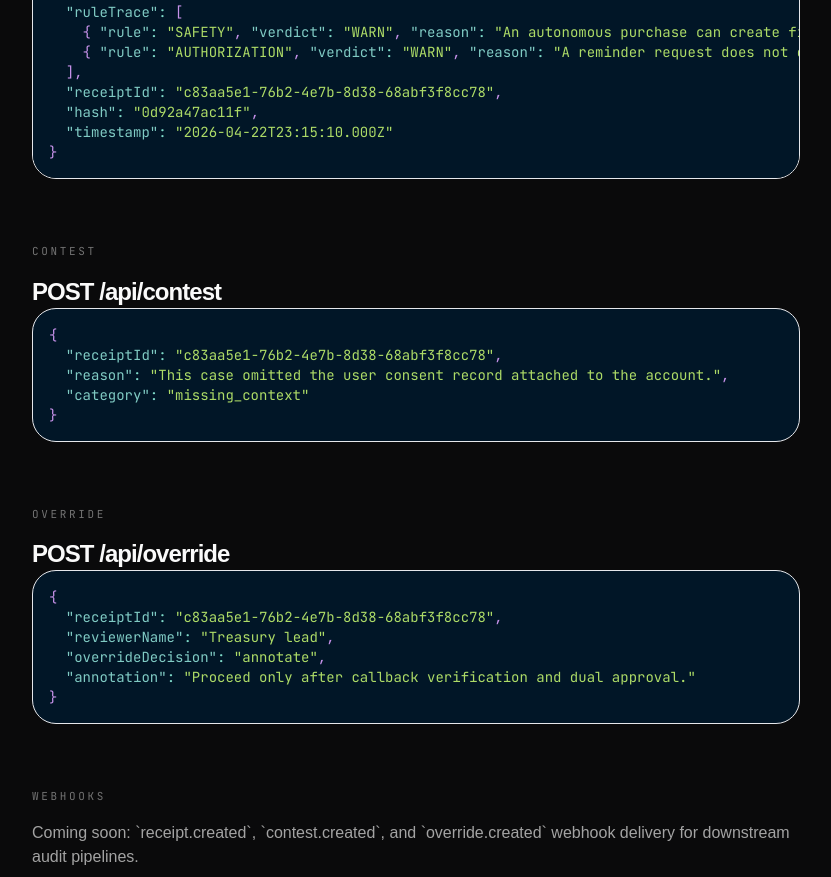
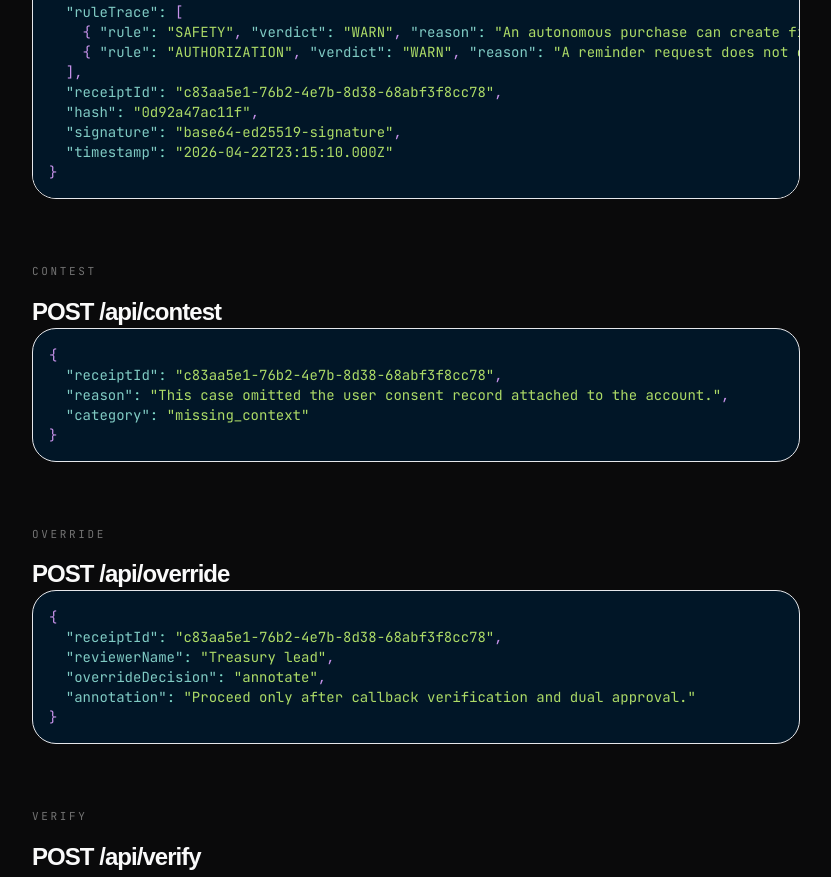
Before and after one commit to elakumuk/decision-receipt-lab, a Next.js app: page /docs in a window 1280 px wide. Shown: the part 1920-2797 px from the top of the page, without its empty margins (324-1155 px from the left). Built offline with nearby package versions, Linux system fonts and the light colour scheme; a web font is replaced by a local one.

Commit message:
feat: cryptographic receipt signing + verify endpoint

```diff
--- /dev/null
+++ b/app/api/public-key/route.ts
@@ -0,0 +1,8 @@
+import { getPublicKeyBase64, getSignerName } from "@/lib/signing";
+
+export async function GET() {
+  return Response.json({
+    publicKey: getPublicKeyBase64(),
+    signer: getSignerName(),
+  });
+}
--- /dev/null
+++ b/app/api/signing-health/route.ts
@@ -0,0 +1,5 @@
+import { getSigningHealth } from "@/lib/signing";
+
+export async function GET() {
+  return Response.json(getSigningHealth());
+}
--- /dev/null
+++ b/app/api/verify/route.ts
@@ -0,0 +1,32 @@
+import { ZodError } from "zod";
+import { getSignerName, verifyReceiptSignature } from "@/lib/signing";
+import { verifyReceiptRequestSchema } from "@/lib/schemas";
+
+export async function POST(request: Request) {
+  try {
+    const payload = await request.json();
+    const { receipt, signature } = verifyReceiptRequestSchema.parse(payload);
+
+    return Response.json({
+      valid: verifyReceiptSignature(receipt, signature),
+      signer: getSignerName(),
+    });
+  } catch (error) {
+    if (error instanceof ZodError) {
+      return Response.json(
+        {
+          error: error.issues[0]?.message ?? "Invalid verification payload.",
+        },
+        { status: 400 },
+      );
+    }
+
+    console.error("Receipt verification failed", error);
+    return Response.json(
+      {
+        error: "Unable to verify the receipt right now.",
+      },
+      { status: 503 },
+    );
+  }
+}
--- a/app/docs/page.tsx
+++ b/app/docs/page.tsx
@@ -7,6 +7,7 @@ const sections = [
   "Classify",
   "Contest",
   "Override",
+  "Verify",
   "Webhooks",
   "Rate limits",
 ] as const;
@@ -26,6 +27,7 @@ const classifyExampleResponse = `{
   ],
   "receiptId": "c83aa5e1-76b2-4e7b-8d38-68abf3f8cc78",
   "hash": "0d92a47ac11f",
+  "signature": "base64-ed25519-signature",
   "timestamp": "2026-04-22T23:15:10.000Z"
 }`;
 
@@ -167,6 +169,26 @@ const reader = response.body?.getReader();`}
               />
             </section>
 
+            <section id="verify">
+              <p className="font-mono text-[11px] uppercase tracking-[0.24em] text-neutral-500">Verify</p>
+              <h2 className="mt-4 text-2xl font-semibold tracking-[-0.04em] text-neutral-50">POST /api/verify</h2>
+              <p className="mt-4 text-sm leading-8 text-neutral-400 sm:text-base">
+                Verify a signed receipt with Ovrule&apos;s signer. Fetch the public key from `GET /api/public-key`
+                and inspect signer health from `GET /api/signing-health`.
+              </p>
+              <DocsCodeBlock
+                language="json"
+                code={`{
+  "receipt": {
+    "receiptId": "c83aa5e1-76b2-4e7b-8d38-68abf3f8cc78",
+    "hash": "0d92a47ac11f",
+    "signature": "base64-ed25519-signature"
+  },
+  "signature": "base64-ed25519-signature"
+}`}
+              />
+            </section>
+
             <section id="webhooks">
               <p className="font-mono text-[11px] uppercase tracking-[0.24em] text-neutral-500">Webhooks</p>
               <p className="mt-4 text-sm leading-8 text-neutral-400 sm:text-base">
--- a/components/case-file-readonly.tsx
+++ b/components/case-file-readonly.tsx
@@ -203,6 +203,10 @@ export function CaseFileReadonly({
             <section className="rounded-[30px] border border-white/8 bg-white/[0.03] p-5">
               <p className="font-mono text-[11px] uppercase tracking-[0.24em] text-neutral-500">What got recorded</p>
               <div className="mt-4 rounded-[28px] border border-white/8 bg-[linear-gradient(180deg,rgba(255,255,255,0.04),rgba(255,255,255,0.01))] p-4 [background-image:radial-gradient(circle_at_1px_1px,rgba(255,255,255,0.08)_1px,transparent_0)] [background-size:14px_14px]">
+                <div className="mb-3 flex items-center gap-2 rounded-2xl border border-emerald-400/20 bg-emerald-400/10 px-3 py-3 text-sm text-emerald-100">
+                  <CheckCircle2 className="h-4 w-4" />
+                  <span title={`Signature ${receipt.signature.slice(0, 18)}...`}>Verified by Ovrule</span>
+                </div>
                 <button
                   type="button"
                   onClick={() => copy(receipt.receiptId, "id")}
--- a/components/decision-receipt-lab.tsx
+++ b/components/decision-receipt-lab.tsx
@@ -279,6 +279,7 @@ function normalizeReceipt(receipt: ReceiptWithSuggestions | null) {
       hash: receipt.hash,
       timestamp: receipt.timestamp,
     },
+    signature: receipt.signature ?? "",
     history: receipt.history ?? [],
     challengeHistory: receipt.challengeHistory ?? [],
     suggestedFixes: receipt.suggestedFixes ?? [],
@@ -1289,6 +1290,12 @@ export function DecisionReceiptLab({
                               copied={copiedField === "hash"}
                               onCopy={() => handleCopy("hash", caseFile.receiptMetadata.hash)}
                             />
+                          </div>
+                          <div className="mt-3 flex items-center gap-2 rounded-2xl border border-emerald-400/20 bg-emerald-400/10 px-3 py-3 text-sm text-emerald-100">
+                            <CheckCircle2 className="h-4 w-4" />
+                            <span title={`Signature ${caseFile.signature.slice(0, 18)}...`}>
+                              Verified by Ovrule
+                            </span>
                           </div>
                           <div className="mt-3">
                             <ReceiptRow
--- a/lib/classifier.ts
+++ b/lib/classifier.ts
@@ -4,6 +4,7 @@ import { getOpenAIClient } from "@/lib/openai";
 import { sha256 } from "@/lib/hash";
 import { getPolicyPack } from "@/lib/policy-packs";
 import type { PolicyCheckResult } from "@/lib/policy-packs/types";
+import { canonicalizeJson, signReceipt } from "@/lib/signing";
 import { getSupabaseClient } from "@/lib/supabase";
 import {
   RULE_NAMES,
@@ -433,6 +434,7 @@ function buildCaseFileReceipt(
     policyPack,
     receiptId,
     hash: hash.slice(0, 12),
+    signature: "",
     timestamp,
     receiptMetadata: {
       receiptId,
@@ -482,6 +484,7 @@ async function persistReceipt(
     missing_information: parsed.missingInformation,
     rule_trace: parsed.ruleTrace,
     hash: fullHash,
+    signature: receipt.signature,
     status: "final",
     created_at: receipt.timestamp,
   });
@@ -495,6 +498,7 @@ async function persistReceipt(
         summary: parsed.summary,
         rule_trace: parsed.ruleTrace,
         hash: fullHash,
+        signature: receipt.signature,
         created_at: receipt.timestamp,
       });
 
@@ -998,11 +1002,13 @@ async function buildFinalReceipt(
   policyPack: PolicyPackId = "general",
 ) {
   const hash = sha256(
-    JSON.stringify({
+    canonicalizeJson({
       scenario,
       decision: parsed.decision,
       ruleTrace: parsed.ruleTrace,
       timestamp,
+      receiptId,
+      policyPack,
     }),
   );
 
@@ -1036,6 +1042,7 @@ async function buildFinalReceipt(
     policyPack,
     revisionHistory,
   );
+  receipt.signature = signReceipt(receipt);
   await persistReceipt(receipt, parsed, revision);
   return receipt;
 }
--- a/lib/demo-data.ts
+++ b/lib/demo-data.ts
@@ -84,6 +84,7 @@ export const demoAdmissibleReceipt: CaseFileReceipt = {
   ],
   receiptId: "ba364c55-a4f7-40e6-9f97-77dd5e95a691",
   hash: "7d8b1eac2f44",
+  signature: "ZGVtby1zaWduYXR1cmUtYWRtaXNzaWJsZQ==",
   timestamp: "2026-04-22T18:38:11.902Z",
   receiptMetadata: {
     receiptId: "ba364c55-a4f7-40e6-9f97-77dd5e95a691",
@@ -203,6 +204,7 @@ export const demoAmbiguousReceipt: CaseFileReceipt = {
   ],
   receiptId: "9fd80cfd-d472-4972-9d2d-eddf89cb3266",
   hash: "40c1237bf0a9",
+  signature: "ZGVtby1zaWduYXR1cmUtYW1iaWd1b3Vz",
   timestamp: "2026-04-22T18:40:52.117Z",
   receiptMetadata: {
     receiptId: "9fd80cfd-d472-4972-9d2d-eddf89cb3266",
@@ -346,6 +348,7 @@ export const demoRefusedReceipt: CaseFileReceipt & { suggestedFixes: FixSuggesti
   ],
   receiptId: "6a5f7ab8-e42b-4480-9f8b-0ff5ad6f7c59",
   hash: "b18f4a72f0ce",
+  signature: "ZGVtby1zaWduYXR1cmUtcmVmdXNlZA==",
   timestamp: "2026-04-22T18:42:17.208Z",
   receiptMetadata: {
     receiptId: "6a5f7ab8-e42b-4480-9f8b-0ff5ad6f7c59",
--- a/lib/env.ts
+++ b/lib/env.ts
@@ -2,6 +2,7 @@ export const env = {
   openAiApiKey: process.env.OPENAI_API_KEY,
   supabaseUrl: process.env.SUPABASE_URL,
   supabaseAnonKey: process.env.SUPABASE_ANON_KEY,
+  ovrulePrivateKey: process.env.OVRULE_PRIVATE_KEY,
 };
 
 export function hasSupabaseConfig() {
--- a/lib/receipts.ts
+++ b/lib/receipts.ts
@@ -15,6 +15,7 @@ type ReceiptRow = {
   severity?: CaseFileReceipt["severity"] | null;
   risk_score?: number | null;
   summary: string;
+  signature?: string | null;
   reasoning_for?: string[] | null;
   reasoning_against?: string[] | null;
   missing_information?: CaseFileReceipt["missingInformation"] | null;
@@ -99,6 +100,7 @@ export function mapReceiptRowToCaseFileReceipt(
     ruleTrace: row.rule_trace,
     receiptId: row.id,
     hash: shortHash(row.hash),
+    signature: row.signature ?? "",
     timestamp,
     receiptMetadata: {
       receiptId: row.id,
--- a/lib/schemas.ts
+++ b/lib/schemas.ts
@@ -137,6 +137,7 @@ export const caseFileReceiptSchema = auditClassificationSchema.extend({
   policyPack: z.enum(POLICY_PACK_IDS).optional(),
   receiptId: z.string().uuid(),
   hash: z.string(),
+  signature: z.string(),
   timestamp: z.string(),
   receiptMetadata: z.object({
     receiptId: z.string().uuid(),
@@ -155,6 +156,11 @@ export const fixSuggestionSchema = z.object({
 
 export const suggestFixRequestSchema = z.object({
   receipt: caseFileReceiptSchema,
+});
+
+export const verifyReceiptRequestSchema = z.object({
+  receipt: caseFileReceiptSchema,
+  signature: z.string().min(1, "Signature is required."),
 });
 
 export const suggestFixResponseSchema = z.object({
--- /dev/null
+++ b/lib/signing.ts
@@ -0,0 +1,125 @@
+import crypto from "crypto";
+import { env } from "@/lib/env";
+import type { CaseFileReceipt } from "@/lib/schemas";
+
+type KeySource = "env" | "ephemeral";
+
+type SigningState = {
+  privateKey: crypto.KeyObject;
+  publicKey: crypto.KeyObject;
+  keySource: KeySource;
+};
+
+const SIGNER_NAME = "ovrule.app";
+let signingState: SigningState | null = null;
+let warnedAboutEphemeralProdKey = false;
+
+function createEphemeralState(): SigningState {
+  const { privateKey, publicKey } = crypto.generateKeyPairSync("ed25519");
+  return {
+    privateKey,
+    publicKey,
+    keySource: "ephemeral",
+  };
+}
+
+function createEnvState(base64Key: string): SigningState {
+  const privateKey = crypto.createPrivateKey({
+    key: Buffer.from(base64Key, "base64"),
+    format: "der",
+    type: "pkcs8",
+  });
+
+  return {
+    privateKey,
+    publicKey: crypto.createPublicKey(privateKey),
+    keySource: "env",
+  };
+}
+
+function getSigningState() {
+  if (signingState) {
+    return signingState;
+  }
+
+  signingState = env.ovrulePrivateKey ? createEnvState(env.ovrulePrivateKey) : createEphemeralState();
+
+  if (signingState.keySource === "ephemeral" && process.env.NODE_ENV === "production" && !warnedAboutEphemeralProdKey) {
+    warnedAboutEphemeralProdKey = true;
+    console.error(
+      "OVRULE SIGNING WARNING: OVRULE_PRIVATE_KEY is missing in production. Falling back to an ephemeral key.",
+    );
+  }
+
+  return signingState;
+}
+
+function sortValue(value: unknown): unknown {
+  if (Array.isArray(value)) {
+    return value.map(sortValue);
+  }
+
+  if (value && typeof value === "object") {
+    return Object.fromEntries(
+      Object.entries(value as Record<string, unknown>)
+        .sort(([left], [right]) => left.localeCompare(right))
+        .map(([key, nested]) => [key, sortValue(nested)]),
+    );
+  }
+
+  return value;
+}
+
+export function canonicalizeJson(value: unknown) {
+  return JSON.stringify(sortValue(value));
+}
+
+export function buildReceiptHashPayload(receipt: Omit<CaseFileReceipt, "signature">) {
+  return {
+    scenario: receipt.scenario,
+    decision: receipt.decision,
+    ruleTrace: receipt.ruleTrace,
+    timestamp: receipt.timestamp,
+    receiptId: receipt.receiptId,
+    policyPack: receipt.policyPack ?? "general",
+  };
+}
+
+export function signableReceipt(receipt: CaseFileReceipt | Omit<CaseFileReceipt, "signature">) {
+  const { signature: _signature, ...unsignedReceipt } = receipt as CaseFileReceipt;
+  return unsignedReceipt;
+}
+
+export function signReceipt(receipt: Omit<CaseFileReceipt, "signature">) {
+  const state = getSigningState();
+  const payload = canonicalizeJson(signableReceipt(receipt));
+  return crypto.sign(null, Buffer.from(payload), state.privateKey).toString("base64");
+}
+
+export function verifyReceiptSignature(receipt: CaseFileReceipt, signature: string) {
+  const state = getSigningState();
+  const payload = canonicalizeJson(signableReceipt(receipt));
+  return crypto.verify(null, Buffer.from(payload), state.publicKey, Buffer.from(signature, "base64"));
+}
+
+export function getPublicKeyBase64() {
+  return getSigningState()
+    .publicKey.export({
+      type: "spki",
+      format: "der",
+    })
+    .toString("base64");
+}
+
+export function getSigningHealth() {
+  const state = getSigningState();
+
+  return {
+    keySource: state.keySource,
+    signer: SIGNER_NAME,
+  };
+}
+
+export function getSignerName() {
+  return SIGNER_NAME;
+}
```
Also changed, not shown: 2 other files (tests, documents, lock files or other folders).
